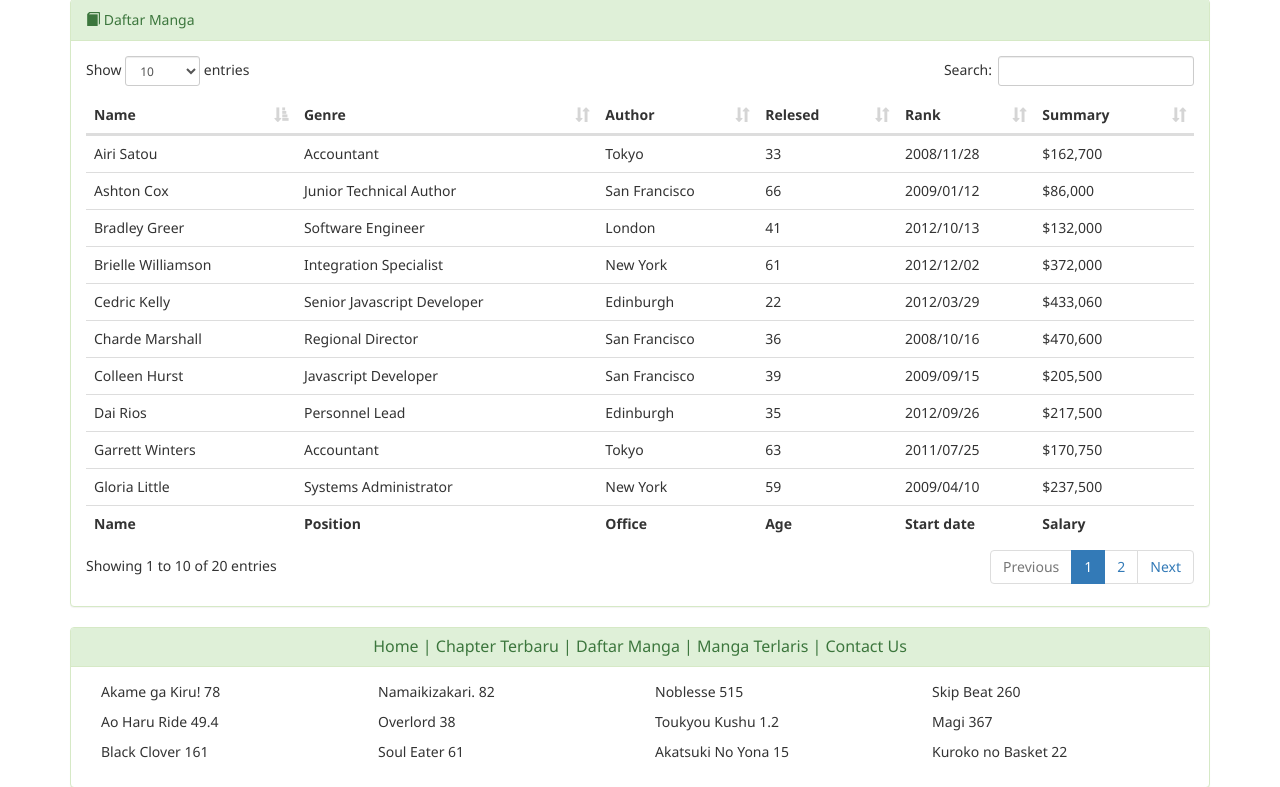
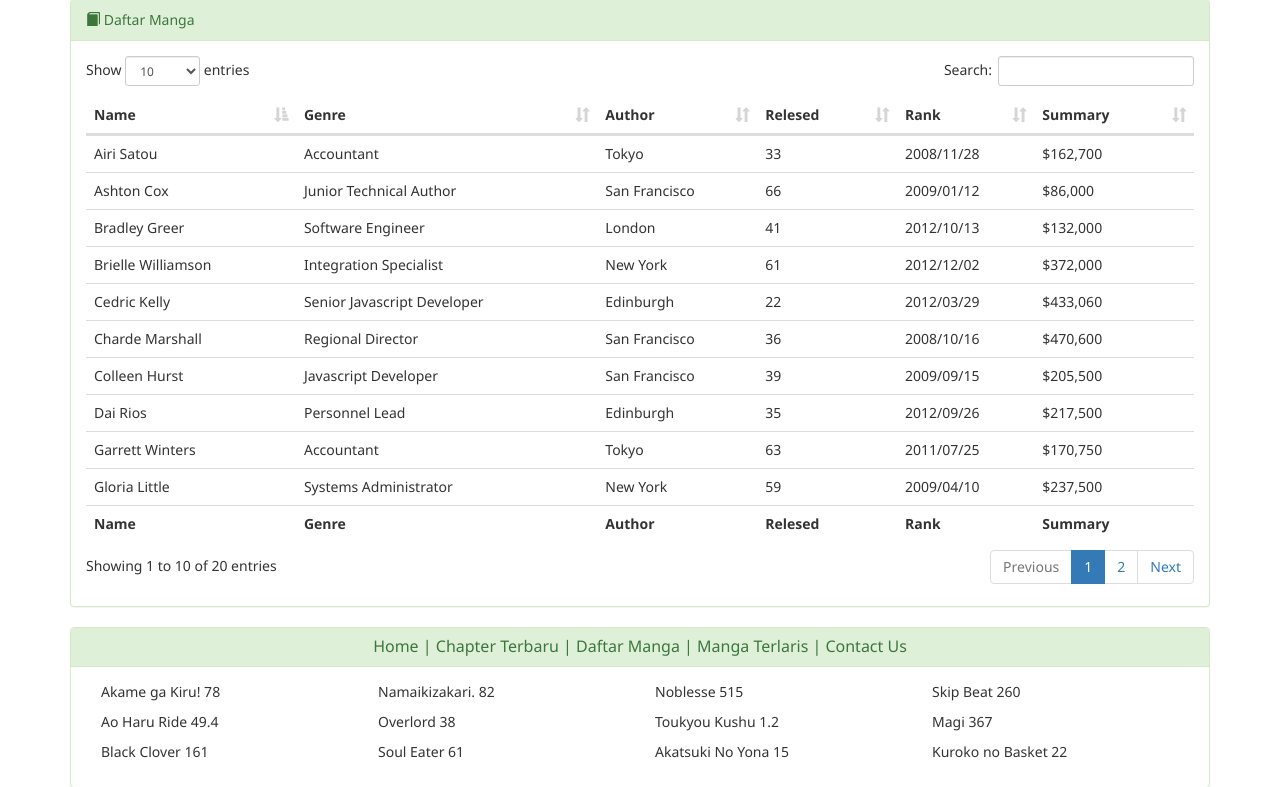
Before and after one commit to yudisputra/Baca-Komik, a CodeIgniter app: page /database/welcome/daftarManga in a window 1280 px wide. Shown: the part 404-1191 px from the top of the page. Run offline with CodeIgniter, Linux system fonts and the light colour scheme; some libraries are stand-ins or nearby versions.

Commit message:
DataTable Footer

```diff
--- a/application/views/daftarManga.php
+++ b/application/views/daftarManga.php
@@ -195,11 +195,11 @@
         <tfoot>
             <tr>
                 <th>Name</th>
-                <th>Position</th>
-                <th>Office</th>
-                <th>Age</th>
-                <th>Start date</th>
-                <th>Salary</th>
+                <th>Genre</th>
+                <th>Author</th>
+                <th>Relesed</th>
+                <th>Rank</th>
+                <th>Summary</th>
             </tr>
         </tfoot>
     </table>
```
